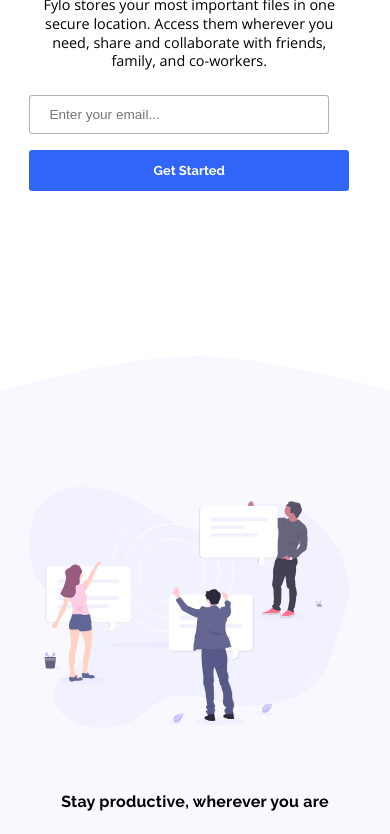
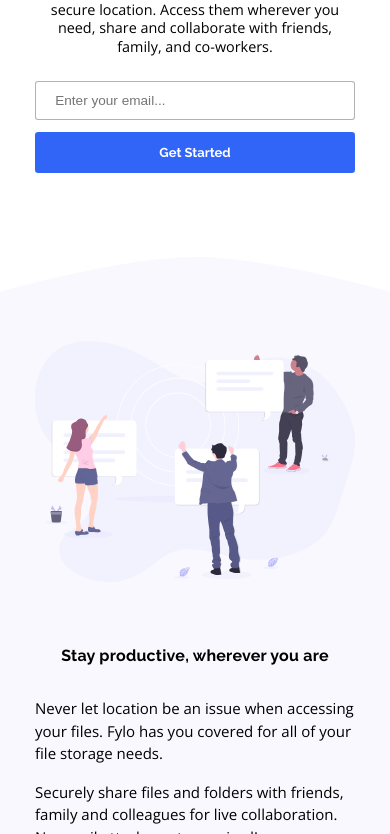
Before and after one commit to onlyhasbi/fylo_landingpage, a plain HTML site: page index.html in a window 390 px wide. Shown: the part 590-1424 px from the top of the page. Drawn offline with nearby package versions, Linux system fonts and the light colour scheme.

Commit message:
fix mobile responsive

```diff
--- a/styles/styles.css
+++ b/styles/styles.css
@@ -473,7 +473,7 @@ input[placeholder],
 .footnav-link,
 .legal-link,
 .social-link {
-  font-size: .95rem;
+  font-size: 0.95rem;
 }
 
 .footnav-menu,
@@ -504,7 +504,8 @@ input[placeholder],
   .main-container,
   .register-container,
   .group-container {
-    width: 85%;
+    width: 20rem;
+    margin: 0 auto;
   }
 
   .navbar {
@@ -526,6 +527,7 @@ input[placeholder],
 
   .header {
     display: block;
+    padding-bottom: 0;
   }
 
   .header-image {
@@ -543,27 +545,32 @@ input[placeholder],
   }
 
   .header-title {
-    margin-top: 2rem;
+    line-height: 1.3;
     font-size: 1.5rem;
   }
 
   .header-text {
     width: 100%;
     font-size: 0.9rem;
-    margin-top: 0.5rem;
+    margin-top: 1rem;
     margin-bottom: 0.4rem;
   }
 
   .header-form {
-    display: flex;
-    flex-direction: column;
-    gap: 1rem;
+    display: block;
+    width: 100%;
+  }
+
+  .input-email {
+    box-sizing: border-box;
+    width: 100%;
   }
 
   .button-started {
     width: 100%;
     font-weight: 700;
     margin: 0;
+    margin-top: 0.75rem;
   }
 
   .main {
@@ -580,7 +587,7 @@ input[placeholder],
   .main-container {
     display: block;
     margin: 0 auto;
-    padding-top: 5rem;
+    padding-top: 2rem;
   }
 
   .main-content {
@@ -620,7 +627,7 @@ input[placeholder],
   }
 
   .register {
-    padding: 2rem 0 7rem 0;
+    padding: 5rem 0 7rem 0;
     height: unset;
   }
 
```
